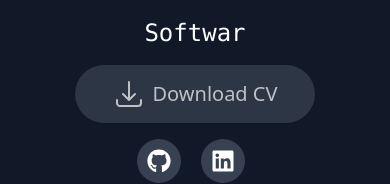
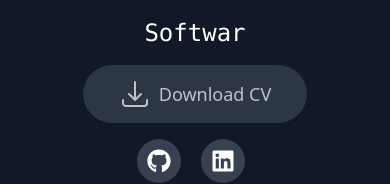
Before and after one commit to AndreMP97/portfolio, a React (Create React App) app: page / in a window 390 px wide. Shown: the part 524-708 px from the top of the page. Built offline with nearby package versions, Linux system fonts and the light colour scheme.

Commit message:
mobile styling fix

```diff
--- a/src/components/hero/index.jsx
+++ b/src/components/hero/index.jsx
@@ -18,7 +18,7 @@ export default function Hero() {
                 <h2 className="flex h-9 mb-3 text-2xl md:text-3xl font-mono text-white justify-center">{text}</h2>
                 <button
                     type="button"
-                    className="flex animate-pulse w-60 self-center justify-center items-center px-8 py-3 border border-transparent text-xl font-medium rounded-full shadow-sm text-white bg-gray-700 hover:bg-gray-600 hover:animate-none"
+                    className="flex animate-pulse w-56 md:w-60 self-center justify-center items-center px-8 py-3 border border-transparent text-lg md:text-xl font-medium rounded-full shadow-sm text-white bg-gray-700 hover:bg-gray-600 hover:animate-none"
                 >
                     <ArrowDownTrayIcon className="h-8 w-8 mr-2" />
                     Download CV
```
